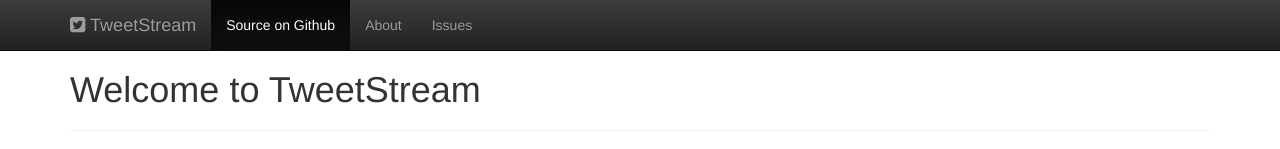
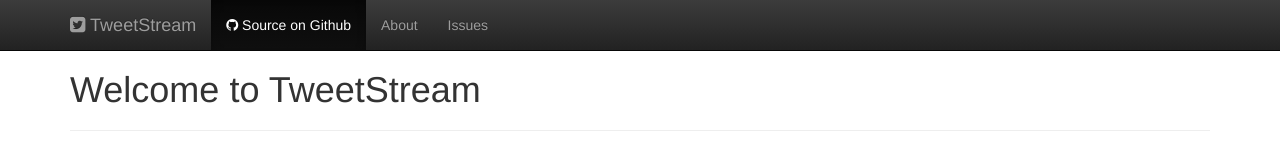
Before and after one commit to TheCoder87/tweetstream, a website: page public/index.html in a window 1280 px wide. Shown: the top 149 px of the page. Drawn offline with nearby package versions, Linux system fonts and the light colour scheme; no server answers.

Commit message:
Add Github icon next to link

```diff
--- a/public/index.html
+++ b/public/index.html
@@ -32,7 +32,7 @@
        </div>
        <div id="navbar" class="collapse navbar-collapse">
          <ul class="nav navbar-nav">
-           <li class="active"><a href="https://github.com/wonder95/tweetstream">Source on Github</a></li>
+           <li class="active"><a href="https://github.com/wonder95/tweetstream"><i class="fa fa-github"></i>  Source on Github</a></li>
            <li><a href="https://github.com/wonder95/tweetstream/blob/master/README.md">About</a></li>
            <li><a href="https://github.com/wonder95/tweetstream/issues">Issues</a></li>
          </ul>
```
